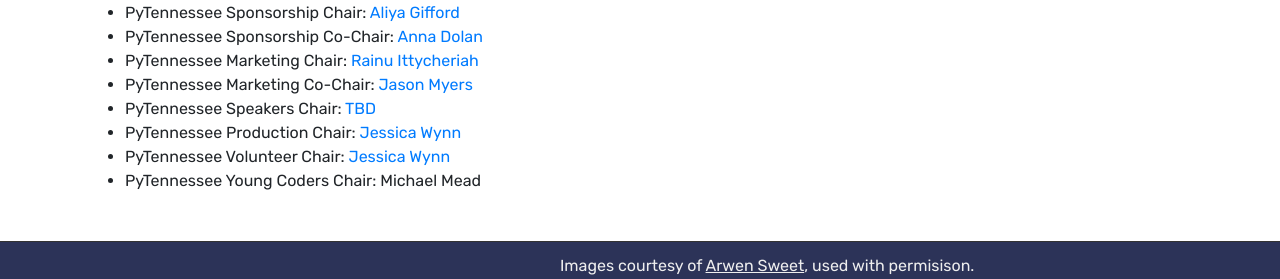
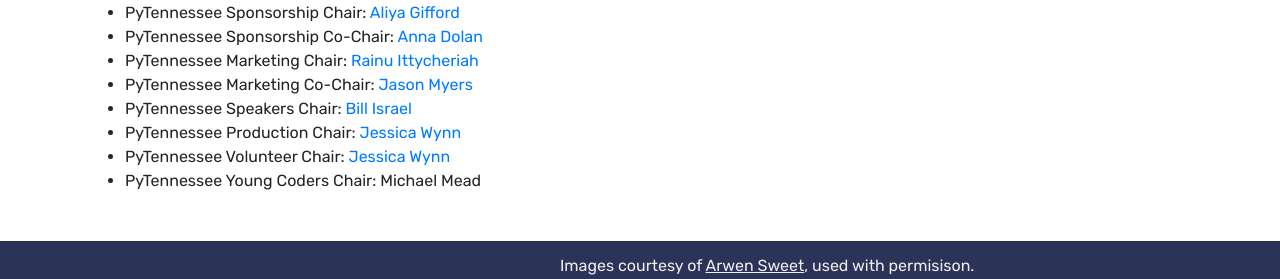
Before and after one commit to pytennessee/pytn-2020, a Jekyll site: the page built from about/staff-information.md, in a window 1280 px wide. Shown: the part 392-671 px from the top of the page. Built offline with Jekyll 4.4.1, drawn with Linux system fonts in a browser that asks for light colours.

Commit message:
Add speaker chair info

```diff
--- a/about/staff-information.md
+++ b/about/staff-information.md
@@ -20,7 +20,7 @@
 * {{ site.data.event.short_name }} Sponsorship Co-Chair: [Anna Dolan](mailto:sponsorships@pytennessee.org)
 * {{ site.data.event.short_name }} Marketing Chair: [Rainu Ittycheriah](mailto:info@pytennessee.org)
 * {{ site.data.event.short_name }} Marketing Co-Chair: [Jason Myers](mailto:info@pytennessee.org)
-* {{ site.data.event.short_name }} Speakers Chair: [TBD](mailto:speakers@pytennessee.org)
+* {{ site.data.event.short_name }} Speakers Chair: [Bill Israel](mailto:speakers@pytennessee.org)
 * {{ site.data.event.short_name }} Production Chair: [Jessica Wynn](mailto:volunteers@pytennessee.org)
 * {{ site.data.event.short_name }} Volunteer Chair: [Jessica Wynn](mailto:volunteers@pytennessee.org)
 * {{ site.data.event.short_name }} Young Coders Chair: Michael Mead
```
